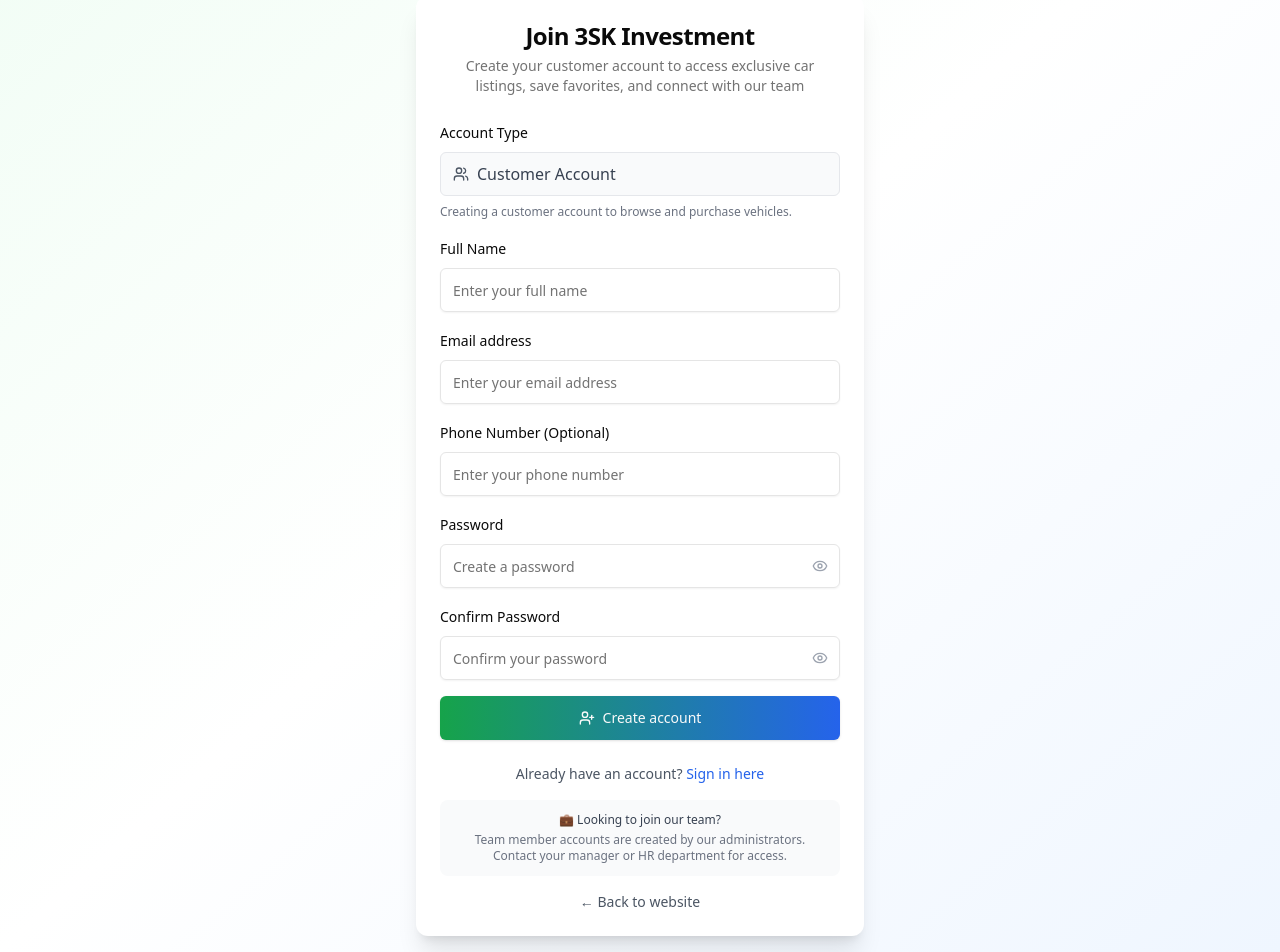
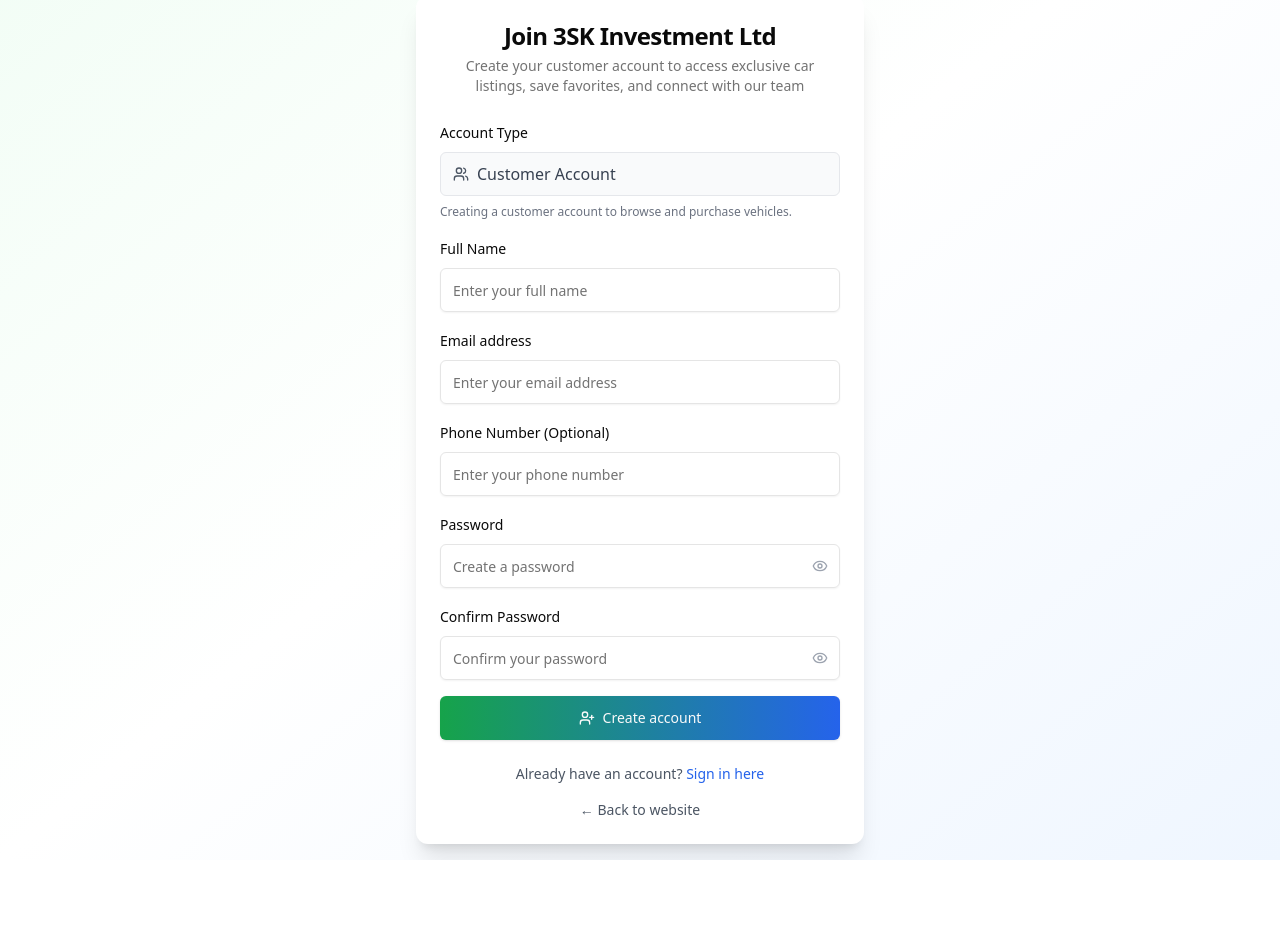
Before and after one commit to tokodem/3SK-Copy, a React (Vite) app: page /signup in a window 1280 px wide. Shown: the part 180-1132 px from the top of the page. After the commit the page ends 1040 px from the top, so only its background shows below. Built offline with nearby package versions, Linux system fonts and the light colour scheme.

Commit message:
Get started page edits

```diff
--- a/index.html
+++ b/index.html
@@ -3,7 +3,7 @@
 	<head>
 		<meta charset="UTF-8">
 		<meta name="viewport" content="width=device-width, initial-scale=1.0">
-		<link rel="icon" type="image/jpg" href="images/favicon.jpg" />
+		<link rel="icon" type="image/jpg" href="images/favicon.jpg"/>
 		<title>3SK Investment - Japanese Car Sales in Kampala</title>
 		<meta name="description" content="Explore Japanese vehicles with 3SK Investment Company Ltd. Responsive car sales platform with admin panel. Located in Kampala, Uganda.">
 		<meta property="og:title" content="Discover Quality Japanese Cars with 3SK Investment">
--- a/src/components/Navigation.tsx
+++ b/src/components/Navigation.tsx
@@ -61,7 +61,7 @@
         <div className="flex justify-between items-center py-4">
           {/* Logo */}
           <Link to="/" className="flex items-center space-x-2">
-            <img src="images/cover3.jpg" alt="3SK Investment" className="h-10 w-15" />
+            <img src="images/cover3.jpg" alt="3SK Investment" className="h-10 w-15 border-radius-20" />
             <div>
               <h1 className="text-xl font-bold text-gray-900">3SK Investment Ltd</h1>
               <p className="text-xs text-gray-600">Your Japanese Vehicle Specialists</p>
--- a/src/components/auth/SignupForm.tsx
+++ b/src/components/auth/SignupForm.tsx
@@ -139,7 +139,7 @@
         <Card className="shadow-xl border-0">
           <CardHeader className="space-y-1">
             <CardTitle className="text-2xl text-center">
-              Join 3SK Investment
+              Join 3SK Investment Ltd
             </CardTitle>
             <CardDescription className="text-center">
               Create your customer account to access exclusive car listings, save favorites, and connect with our team
@@ -331,16 +331,10 @@
                 </Link>
               </div>
 
-              <div className="text-xs text-gray-500 bg-gray-50 p-3 rounded-lg">
-                <p className="font-medium text-gray-700 mb-1">💼 Looking to join our team?</p>
-                <p>Team member accounts are created by our administrators. Contact your manager or HR department for access.</p>
-              </div>
-
               <div className="text-sm">
                 <Link
                   to="/"
                   className="text-gray-600 hover:text-gray-700 font-medium hover:underline">
-
                   ← Back to website
                 </Link>
               </div>
```
